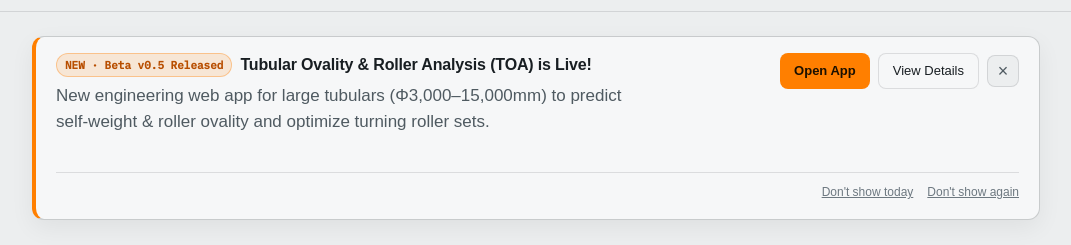
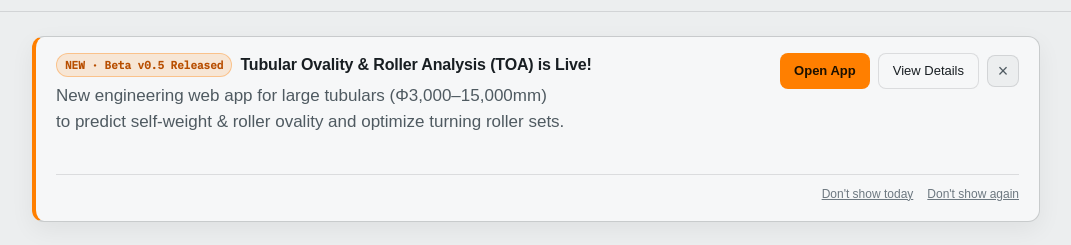
Before and after one commit to jubailsanghoon/main, a plain HTML site: page index.html in a window 1280 px wide. Shown: the part 53-298 px from the top of the page, without its empty margins (104-1175 px from the left). Drawn offline with Linux system fonts and the light colour scheme; no server answers; files whose address does not match are found by name; a web font is replaced by a local one.

Commit message:
Add files via upload

```diff
--- a/index.html
+++ b/index.html
@@ -177,7 +177,7 @@ header.top nav a:active{transform:scale(.98)}
 .notice-badge{display:inline-flex;align-items:center;padding:2px 8px;border-radius:999px;font-family:var(--mono);
   font-size:11px;font-weight:600;background:rgba(255,127,0,.14);color:var(--orange-ink);border:1px solid rgba(255,127,0,.35)}
 .notice-main h2{margin:0;font-size:16px;font-weight:600;line-height:1.4}
-.notice-main p{margin:4px 0 0;font-size:13.5px;color:var(--sub);line-height:1.5;max-width:none}
+.notice-main p{margin:4px 0 0;font-size:13.5px;color:var(--sub);line-height:1.55;max-width:50ch;text-wrap:balance}
 .notice-side{display:flex;align-items:center;gap:8px;flex-wrap:wrap}
 .notice-side .btn,.notice-side .btn-ghost{height:36px;padding:0 14px;font-size:13px}
 .notice-x{width:32px;height:32px;border-radius:8px;border:1px solid var(--line);background:var(--bg);color:var(--sub);
@@ -430,7 +430,7 @@ footer a{text-decoration:none;border-bottom:1px solid var(--line);color:var(--su
               <span class="notice-badge" data-i18n="pop_badge">NEW · Beta v0.5 출시</span>
               <h2 id="noticeTitle" data-i18n="pop_title">강관 진원도 · 터닝롤러 분석기 (TOA) 출시!</h2>
             </div>
-            <p data-i18n="pop_desc">대형 강관(Φ3,000~15,000mm)의 자중·롤러 지지 진원도 예측 및 최소 권장 롤러 세트 분석 웹앱을 새롭게 공개했습니다.</p>
+            <p data-i18n="pop_desc">대형 강관(Φ3,000~15,000mm)의 자중·롤러 지지 진원도 예측과 최소 권장 롤러 세트를 분석하는 웹앱을 새롭게 공개했습니다.</p>
           </div>
           <div class="notice-side">
             <a class="btn" href="https://toab.iskorea.org/" data-i18n="pop_open">앱 바로 열기</a>
@@ -881,7 +881,7 @@ footer a{text-decoration:none;border-bottom:1px solid var(--line);color:var(--su
       faq_note:"찾는 답변이 없다면 카카오 1:1 채팅으로 바로 문의해 주세요.",
       pop_badge:"NEW · Beta v0.5 출시",
       pop_title:"강관 진원도 · 터닝롤러 분석기 (TOA) 출시!",
-      pop_desc:"대형 강관(Φ3,000~15,000mm)의 자중·롤러 지지 진원도 예측 및 최소 권장 롤러 세트 분석 웹앱을 새롭게 공개했습니다.",
+      pop_desc:"대형 강관(Φ3,000~15,000mm)의 자중·롤러 지지 진원도 예측과 최소 권장 롤러 세트를 분석하는 웹앱을 새롭게 공개했습니다.",
       pop_li1:"API 2B · ISO 19902 · API 5L · DNV-OS-C401 규격 판정",
       pop_li2:"Roark · Castigliano · Hertz 이론 및 전문 매뉴얼 제공 (PC 권장)",
       pop_open:"앱 바로 열기", pop_detail:"상세 안내 보기", pop_hide_today:"오늘 다시 보지 않기", pop_hide_forever:"계속 보지 않기"
```
